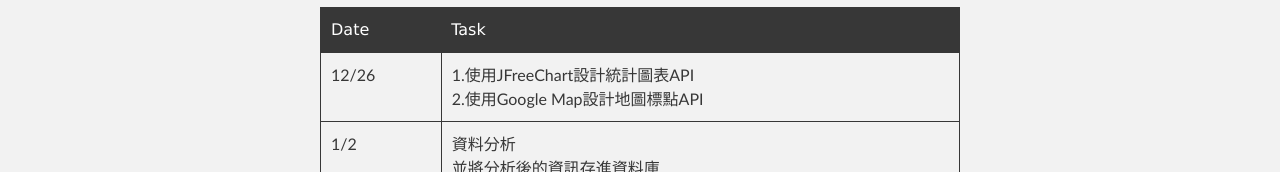
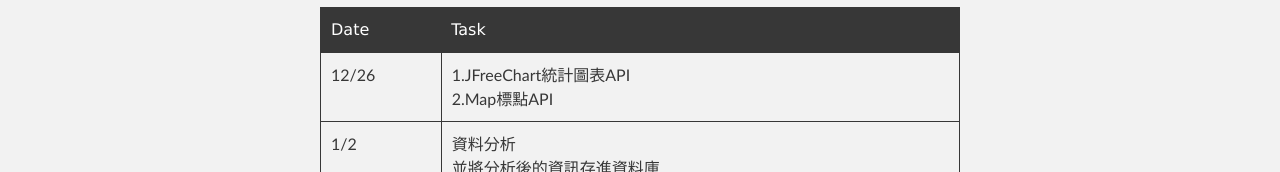
Before and after one commit to rampant1018/OpenDataProject, a plain HTML site: page index.html in a window 1280 px wide. Shown: the part 979-1151 px from the top of the page. Drawn offline with Linux system fonts and the light colour scheme.

Commit message:
Modify format

```diff
--- a/index.html
+++ b/index.html
@@ -52,18 +52,16 @@
                 <img src="http://fc09.deviantart.net/fs71/i/2011/122/b/5/ring_of_fire_by_devinemrs-d3fepi4.png" alt="環太平洋火山帶" />
             </li>
         </ul></p>
-		<h3> To-do List </h3>
 
+	<h3>To-do List</h3>
             <table border="1">
-
                     <tr>
                             <th width="100px">Date</th>
                             <th width="500px">Task</th>
-
                     </tr>
                     <tr>
                             <td width="100px">12/26</td>
-				<td width="500px">1.使用JFreeChart設計統計圖表API</br>2.使用Google Map設計地圖標點API</td>
+                            <td width="500px">1.JFreeChart統計圖表API</br>2.Map標點API</td>
                     </tr>
                     <tr>
                             <td width="100px">1/2</td>
```
Lines whose indentation alone changed are shown as unchanged.
